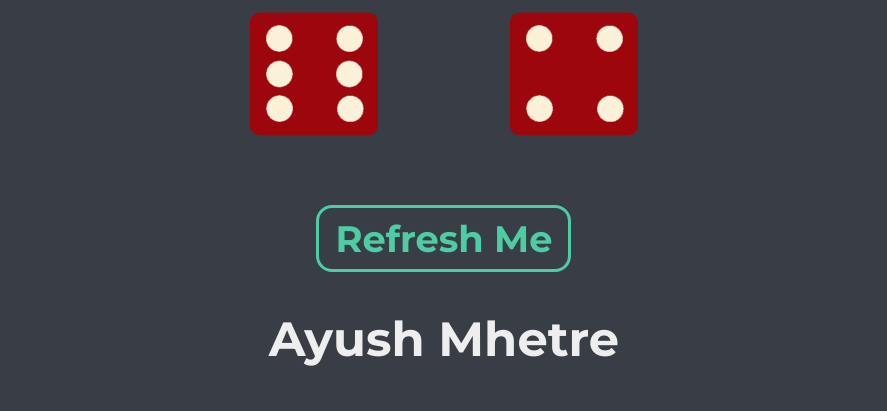
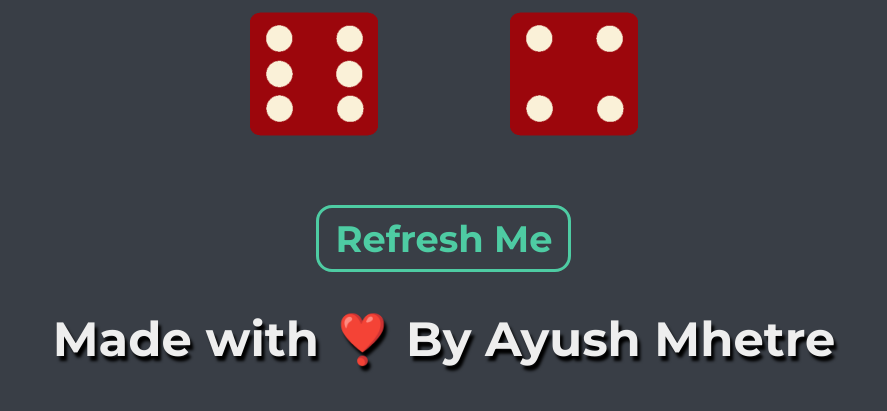
Before and after one commit to mhetreayush/DiceeGame, a plain HTML site: page index.html in a window 1280 px wide. Shown: the part 305-716 px from the top of the page, without its empty margins (196-1083 px from the left). Drawn offline with Linux system fonts and the light colour scheme.

Commit message:
Commit 2

```diff
--- a/index.html
+++ b/index.html
@@ -36,6 +36,6 @@
   </body>
 
   <footer class="info">
-   Ayush Mhetre
+   Made with ❣️ By Ayush Mhetre
   </footer>
 </html>
--- a/styles.css
+++ b/styles.css
@@ -40,6 +40,7 @@ img {
   font-family: 'Montserrat';
   font-weight: 800;
   font-size: 3rem;
+  text-shadow: 3px 5px 3px black;
 
 }
 
```
